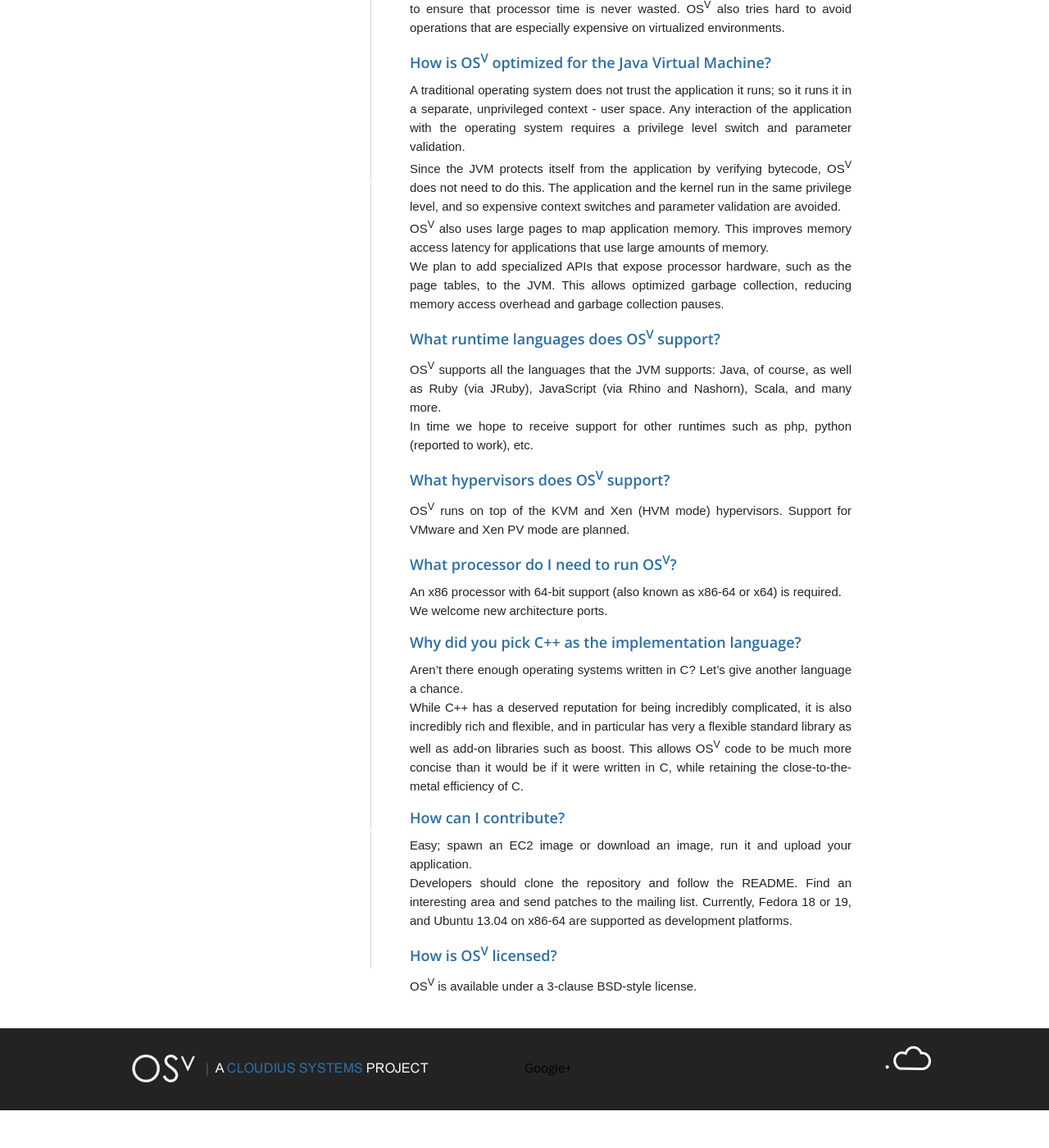
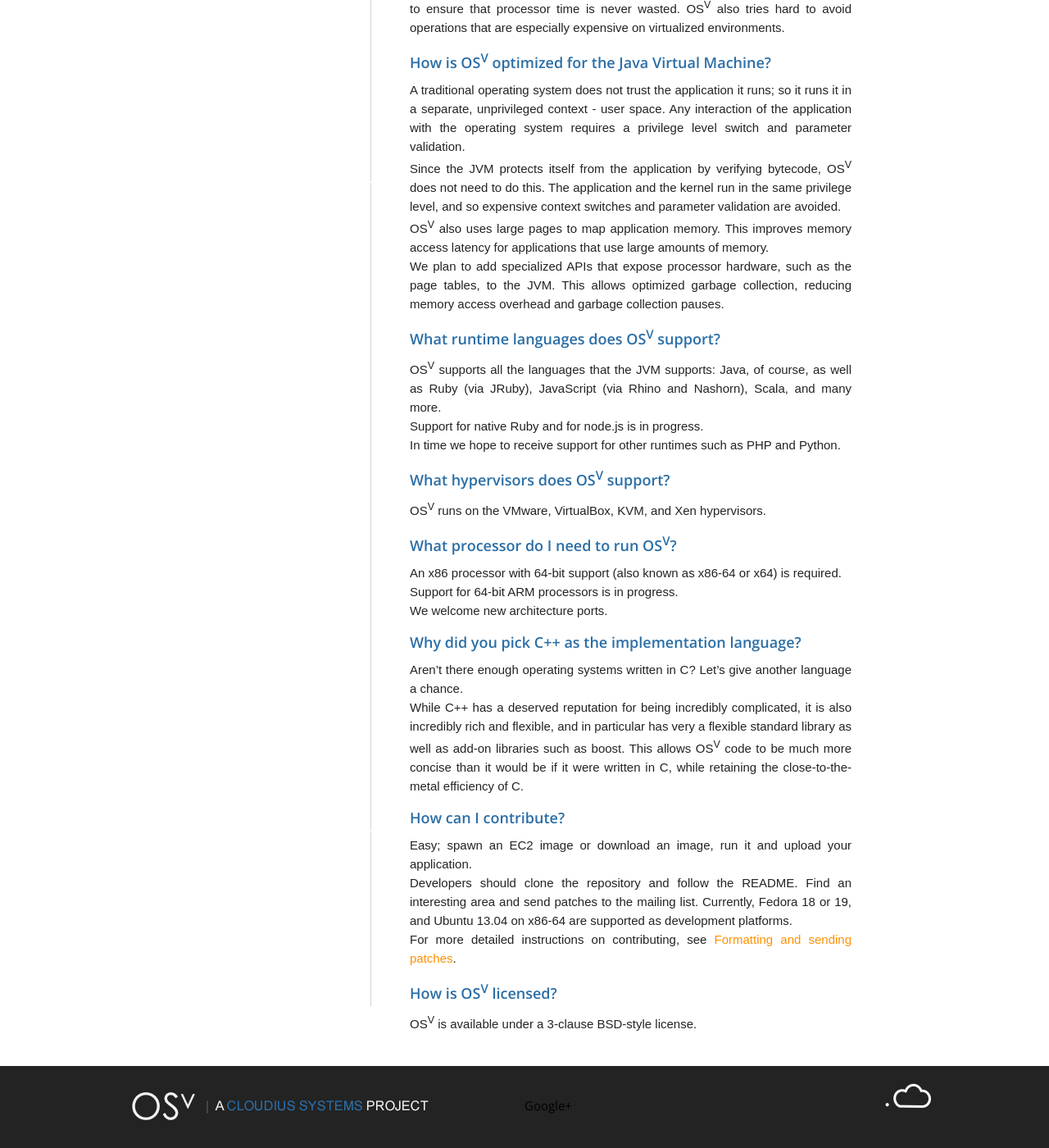
Before and after one commit to osv-io/osv-io.github.io, a Jekyll site: the page built from _posts/learn/0000-06-01-frequently-asked-questions.md, in a window 1280 px wide and 1400 px high, scrolled down 689 px. Shown: the whole window at 82% size. Built offline with Jekyll 4.4.1, drawn with Linux system fonts in a browser that asks for light colours; before the commit the page ends 2043 px from its top, so only the background shows below that.

Commit message:
Update FAQ list of hypervisors and runtimes
Signed-off-by: Don Marti <dmarti@cloudius-systems.com>

```diff
--- a/_posts/learn/0000-06-01-frequently-asked-questions.md
+++ b/_posts/learn/0000-06-01-frequently-asked-questions.md
@@ -38,15 +38,19 @@ We plan to add specialized APIs that expose processor hardware, such as the page
 
 OS<sup>V</sup> supports all the languages that the JVM supports: Java, of course, as well as Ruby (via JRuby), JavaScript (via Rhino and Nashorn), Scala, and many more.
 
-In time we hope to receive support for other runtimes such as php, python (reported to work), etc.
+Support for native Ruby and for node.js is in progress.
+
+In time we hope to receive support for other runtimes such as PHP and Python.
 
 ### What hypervisors does OS<sup>V</sup> support?
 
-OS<sup>V</sup> runs on top of the KVM and Xen (HVM mode) hypervisors. Support for VMware and Xen PV mode are planned.
+OS<sup>V</sup> runs on the VMware, VirtualBox, KVM, and Xen hypervisors.
 
 ### What processor do I need to run OS<sup>V</sup>?
 
 An x86 processor with 64-bit support (also known as x86-64 or x64) is required.
+
+Support for 64-bit ARM processors is in progress.
 
 We welcome new architecture ports.
 
@@ -62,6 +66,8 @@ Easy; spawn an EC2 image or download an image, run it and upload your applicatio
 
 Developers should clone the repository and follow the README. Find an interesting area and send patches to the mailing list. Currently, Fedora 18 or 19, and Ubuntu 13.04 on x86-64 are supported as development platforms.
 
+For more detailed instructions on contributing, see [Formatting and sending patches](https://github.com/cloudius-systems/osv/wiki/Formatting-and-sending-patches).
+
 ### How is OS<sup>V</sup> licensed?
 
 OS<sup>V</sup> is available under a 3-clause BSD-style license.
```
